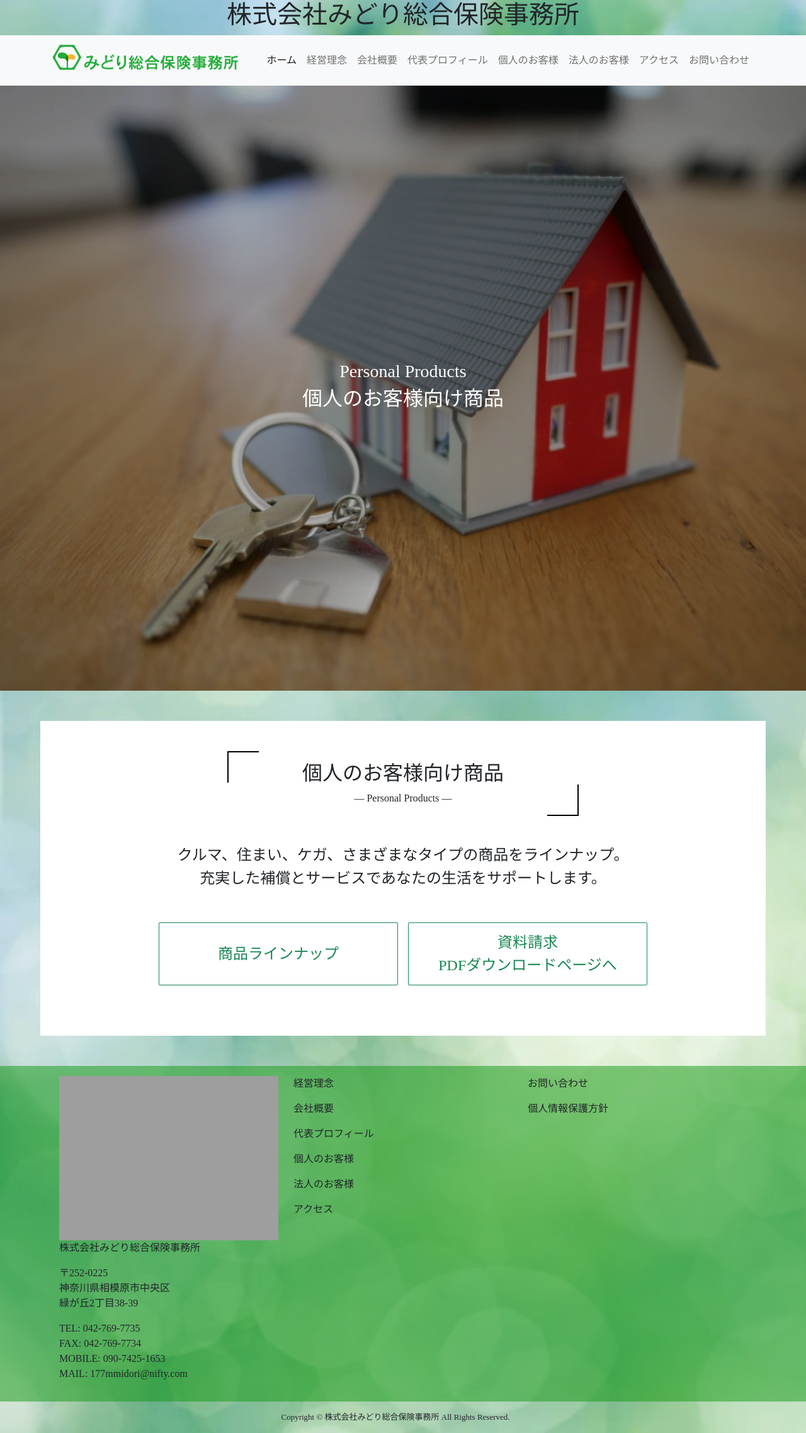
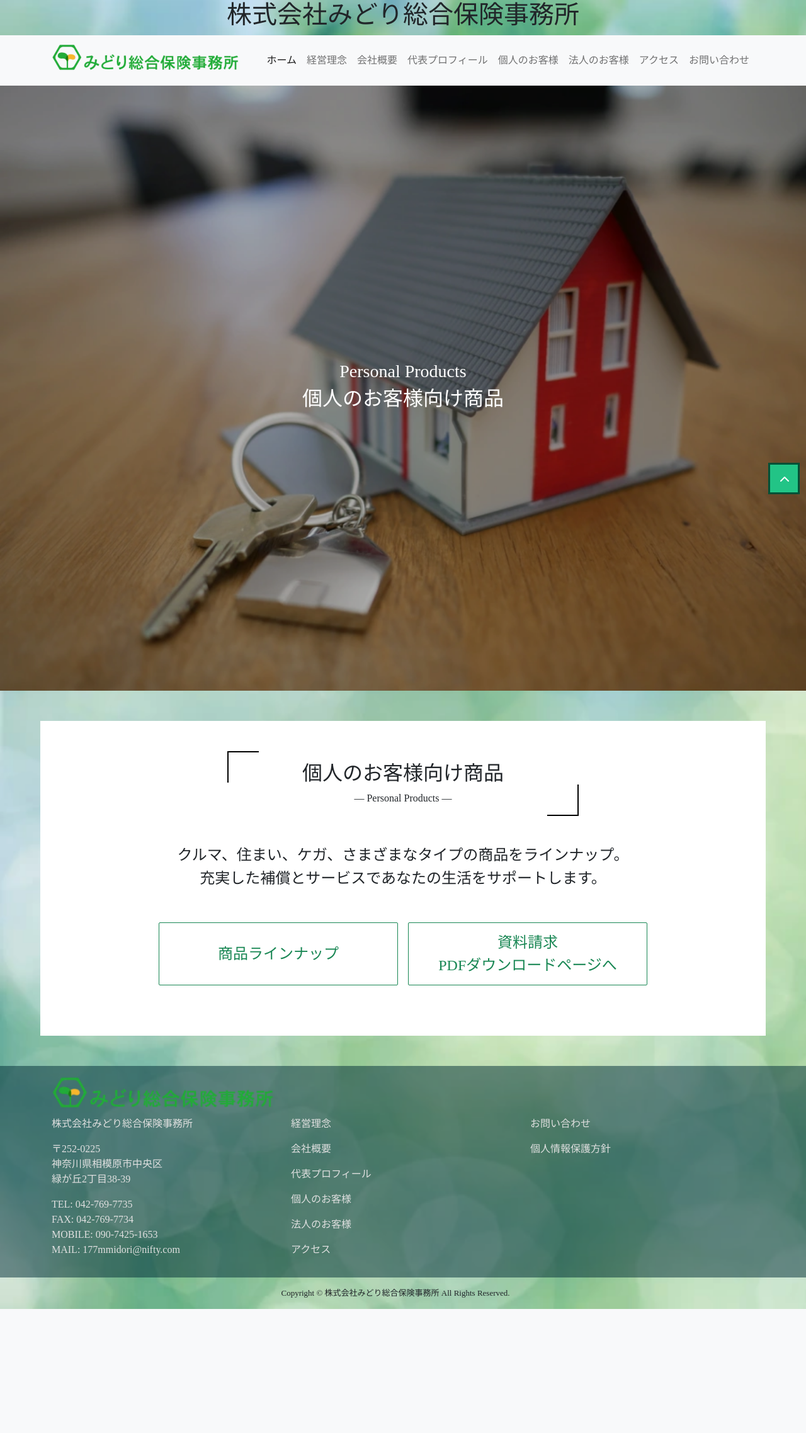
Before and after one commit to linepark-webteam/midori-insurance-sample, a PHP site: page /personal-products/ in a window 1280 px wide. Shown: the whole page at 63% size. After the commit the page ends 2079 px from the top, so only its background shows below. Run offline with PHP 8.4, Linux system fonts and the light colour scheme; some libraries are stand-ins or nearby versions; some web fonts are replaced; grey boxes are pictures that could not be loaded.

Commit message:
アニメーション用CSSの作成 ページトップへ戻るボタンの実装

```diff
--- a/css/style.css
+++ b/css/style.css
@@ -181,8 +109,32 @@ section {
 }
 
 footer {
-  background-color: rgba(18, 153, 16, 0.5);
+  background-color: rgba(0, 45, 55, 0.5);
   height: auto;
+  color: #E0E0E0;;
+}
+/* フッターaタグホバー時のアニメーション */
+footer a {
+  position: relative;
+  text-decoration: none;
+  color: #E0E0E0;
+}
+
+footer a::after {
+  content: '';
+  position: absolute;
+  width: 0;
+  height: 1px; /* 下線の厚さ */
+  bottom: 0;
+  left: 0;
+  background-color: #FFFFFF; /* 下線の色 */
+  visibility: hidden;
+  transition: all 0.3s ease-in-out;
+}
+
+footer a:hover::after {
+  visibility: visible;
+  width: 100%;
 }
 .copyright {
   height: 50px;
@@ -224,114 +176,34 @@ footer {
 }
 
 
-/* AnimationsCss */
-/* 初期状態として非表示にする */
-.slide-right-content,
-.slide-left-content,
-.slide-bottom-content,
-.slide-top-content,
-.slide-in {
-    opacity: 0;
-    visibility: hidden;
-}
+/* Topへスクロールボタン全体 */
+#page_top{
+  width: 50px;
+  height: 50px;
+  position: fixed;
+  right: 10px;
+  bottom: 15px;
+  background: #22c486;
+  border: 3px rgb(0, 80, 54) solid;
+  }
 
-/* .visibleクラスが追加されたら表示 */
-.visible {
-    opacity: 1;
-    visibility: visible;
-}
-
-/* 左からのスライドイン */
-@keyframes slide-in-left {
-  from {
-    transform: translateX(-100%);
-    opacity: 0;
+  /* Font Awesomeを使用 */
+    /* htmlの</body>直前に以下のscriptコードを記述。
+  <script src="https://kit.fontawesome.com/e7eaec89a2.js" crossorigin="anonymous"></script> */
+  #page_top::before {
+    font-family: 'Font Awesome 5 Free';
+    font-weight: 900;
+    content: '\f077';
+    font-size: 16px;
+    color: #ffffff;
+    position: absolute;
+    width: 50px;
+    height: 16px;
+    top: 0;
+    bottom: 5px;
+    right: 0;
+    left: -2px;
+    margin: auto;
+    text-align: center;
+    text-decoration: none;
   }
-  to {
-    transform: translateX(0);
-    opacity: 1;
-  }
-}
-
-.slide-in-left {
-  animation-name: slide-in-left;
-  animation-duration: 2s;
-  animation-fill-mode: forwards;
-}
-
-/* 右からのスライドイン */
-@keyframes slide-in-right {
-  from {
-    transform: translateX(100%);
-    opacity: 0;
-  }
-  to {
-    transform: translateX(0);
-    opacity: 1;
-  }
-}
-
-.slide-in-right {
-  animation-name: slide-in-right;
-  animation-duration: 2s;
-  animation-fill-mode: forwards;
-}
-
-
-
-/* 下から上へのスライドイン */
-@keyframes slide-in-bottom {
-  from {
-    transform: translateY(100%);
-    opacity: 0;
-  }
-  to {
-    transform: translateY(0);
-    opacity: 1;
-  }
-}
-
-.slide-in-bottom {
-  animation-name: slide-in-bottom;
-  animation-duration: 2s;
-  animation-fill-mode: forwards;
-}
-
-/* 上から下へのスライドイン */
-@keyframes slide-in-top {
-  from {
-    transform: translateY(-100%);
-    opacity: 0;
-  }
-  to {
-    transform: translateY(0);
-    opacity: 1;
-  }
-}
-
-.slide-in-top {
-  animation-name: slide-in-top;
-  animation-duration: 1s;
-  animation-fill-mode: forwards;
-}
-
-/* フェードイン */
-@keyframes fade-in {
-  from {
-    opacity: 0;
-  }
-  to {
-    opacity: 1;
-  }
-}
-
-.fade-in {
-    opacity: 0;
-    transition: opacity 1s;
-}
-
-.visible.fade-in {
-    animation-name: fade-in;
-    animation-duration: 1s;
-    animation-fill-mode: forwards;
-}
--- a/personal-products/index.html
+++ b/personal-products/index.html
@@ -27,6 +27,7 @@
   <link rel="stylesheet" href="../css/my-bootstrap.css">
   <link rel="stylesheet" href="../css/style.css">
   <link rel="stylesheet" href="../css/responsive.css">
+  <link rel="stylesheet" href="../css/animation.css">
 </head>
 
 
@@ -113,18 +114,24 @@
       </div>
   </section>
 
-
   <footer class="container-fluid d-flex justify-content-center mt-5 py-3">
-    <div class="container row d-flex justify-content-around">
+    <div class="container">
+      <div class="row">
+        <div class="col-4">
+      <img src="../img/midori-insurance.webp" alt="logo" class="col-12">
+    </div>
+    </div>
+    <div class="row d-flex justify-content-around">
       <div class="col-lg-4 align-content-center">
-        <img src="./img/*" alt="logo" class="col-12">
         <p class="content-text">株式会社みどり総合保険事務所</p>
         <p class="content-text">
           〒252-0225<br>
           神奈川県相模原市中央区<br>
           緑が丘2丁目38-39<br>
         </p>
-        <p class="content-text">TEL: <a href="tel:042-769-7735">042-769-7735</a><br>FAX: 042-769-7734<br>MOBILE: <a href="tel:090-7425-1653">090-7425-1653</a><br>MAIL: <a href="mailto:177mmidori@nifty.com">177mmidori@nifty.com</a></p>
+        <p class="content-text">TEL: <a href="tel:042-769-7735">042-769-7735</a><br>FAX: 042-769-7734<br>MOBILE: <a
+            href="tel:090-7425-1653">090-7425-1653</a><br>MAIL: <a
+            href="mailto:177mmidori@nifty.com">177mmidori@nifty.com</a></p>
       </div>
       <div class="col-lg-4">
         <p class="content-text"><a href="../philosophy/">経営理念</a></p>
@@ -139,12 +146,14 @@
         <p class="content-text"><a href="../privacy-policy/">個人情報保護方針</a></p>
       </div>
     </div>
+    </div>
   </footer>
   <div class="copyright container-fluid row justify-content-center align-content-center">
     Copyright © 株式会社みどり総合保険事務所 All Rights Reserved.
   </div>
 
-
+  <!-- TOPに戻るボタン -->
+  <a href="#" id="page_top"></a>
 
 
   <!-- Bootstrap JS and Popper.js -->
@@ -152,7 +161,7 @@
     integrity="sha384-geWF76RCwLtnZ8qwWowPQNguL3RmwHVBC9FhGdlKrxdiJJigb/j/68SIy3Te4Bkz"
     crossorigin="anonymous"></script>
   <script src="../js/main.js"></script>
-
+  <script src="https://kit.fontawesome.com/e7eaec89a2.js" crossorigin="anonymous"></script>
 </body>
 
 </html>
```
Also changed, not shown: other parts of css/style.css (+0 -72 lines), access/index.html (+18 -8 lines), campaign/index.html (+18 -7 lines), company/index.html (+15 -5 lines), contact/index.html (+15 -5 lines), corporation-products/index.html (+16 -4 lines), css/animation.css (added, +186 -0 lines), includes/footer.html (+22 -3 lines), index.html (+21 -10 lines), philosophy/index.html (+18 -6 lines), privacy-notice/index.html (+15 -5 lines), privacy-policy/index.html (+14 -3 lines), profile/index.html (+13 -5 lines).
